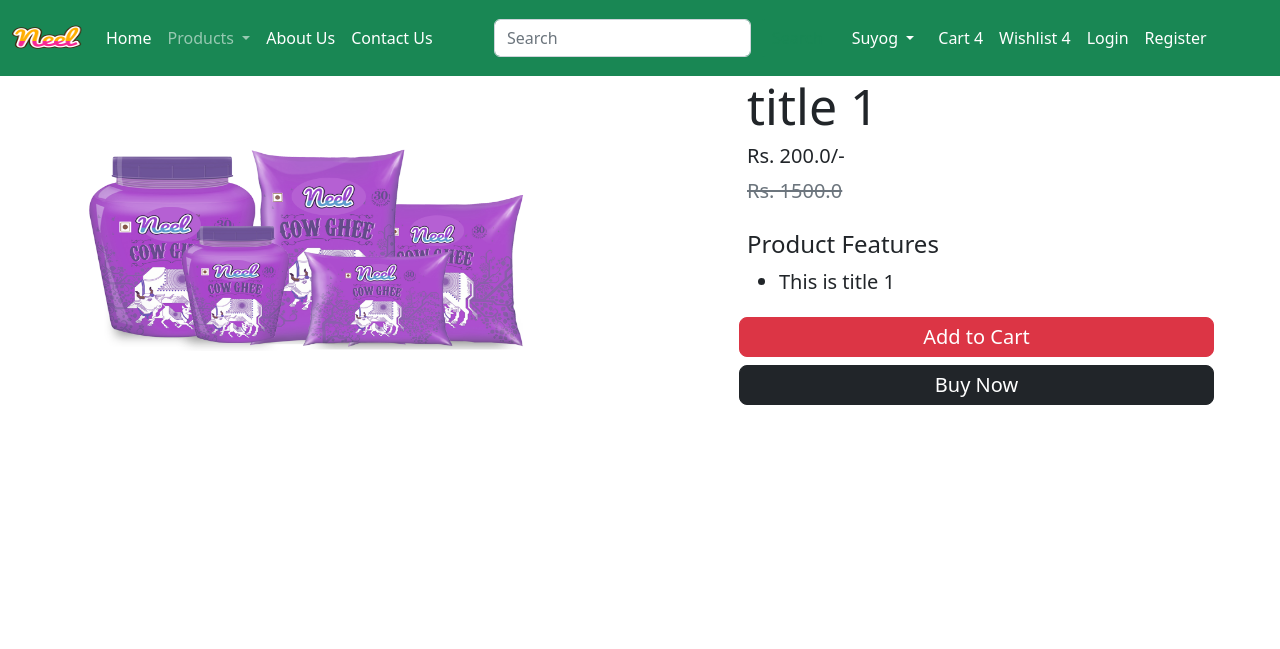
After one commit to suyogojha/Dairy-Products---Ecommerce, a Django app: page /product-details/1 in a window 1280 px wide. The commit adds this page. Shown: the top 649 px of the page. Run offline with Django 4.2, Linux system fonts and the light colour scheme; data comes from the database, SQL or seed files in the repository; some libraries are stand-ins or nearby versions.

Commit message:
@slug #4

```diff
--- a/app/templates/app/category.html
+++ b/app/templates/app/category.html
@@ -20,7 +20,7 @@
         <div class="row">
             {% for prod in product %}
                 <div class="col text-center mb-4">
-                    <a href="" class="btn">
+                    <a href="{% url 'product-details' prod.id %}" class="btn">
                         <div>
                             <img src="{{ prod.product_image.url }}" width="300px" height="200px" alt="">
                             <div class="fw-bold"> {{ prod.title }} </div>
--- /dev/null
+++ b/app/templates/app/productdetail.html
@@ -0,0 +1,30 @@
+{% extends "app/base.html" %}{% load static %}
+
+{% block title %} Product Details {% endblock %}
+
+
+{% block main_content %}
+    <div class="container">
+        <div class="row flex justify-content-between">
+            <div class="img2 col-lg-5 mt-5">
+                <img src="{{ product.product_image.url }}" class="image col-xs-6 col-sm-12 col-lg-12 mt-3 text-sm-center w-100 h-75" alt="image">
+            </div>
+            <div class="productdetails col-lg-5">
+                <h1 style="font-size: 50px;"> {{ product.title }}</h1>
+                <h5>Rs. {{ product.discounted_price }}/-</h5>
+                <small class="text-decoration-line-through text-muted fs-5"><del>Rs. {{ product.selling_price }}</del></small>
+                <br><br>
+                <h4>Product Features</h4>
+                <ul class="fs-5">
+                    <li>{{ product.description }}</li>
+                </ul>
+                <div class="buttons row flex">
+                    <button type="submit" class="d-grid gap-2 btn1 btn btn-danger p-1 m-1 btn-lg text-decoration-none text-white">Add to Cart</button>
+                    <div class="btn btn-dark p-1 m-1 btn-lg">
+                        <a href="" class="text-decoration-none text-white">Buy Now</a>
+                    </div>
+                </div>
+            </div>
+        </div>
+    </div>
+{% endblock main_content %}
--- a/app/urls.py
+++ b/app/urls.py
@@ -6,4 +6,6 @@ from . import views
 urlpatterns = [
     path("", views.home),
     path("category/<slug:val>", views.CategoryView.as_view(), name="category"),
+    path("category-title/<val>", views.CategoryTitle.as_view(), name="category-title"),
+    path("product-details/<int:pk>", views.ProductDetails.as_view(), name="product-details"),
 ]
--- a/app/views.py
+++ b/app/views.py
@@ -15,3 +15,16 @@ class CategoryView(View):
         product = Product.objects.filter(category=val)
         title = Product.objects.filter(category=val).annotate(total=Count('title'))
         return render(request, "app/category.html", locals())
+
+class CategoryTitle(View):
+    def get(self, request, val):
+        product = Product.objects.filter(title=val)
+        title = Product.objects.filter(category=product[0].category).values('title')
+        return render(request, "app/category.html", locals())
+
+
+
+class ProductDetails(View):
+    def get(self, request, pk):
+        product = Product.objects.get(pk=pk)
+        return render(request, "app/productdetail.html", locals())
```
